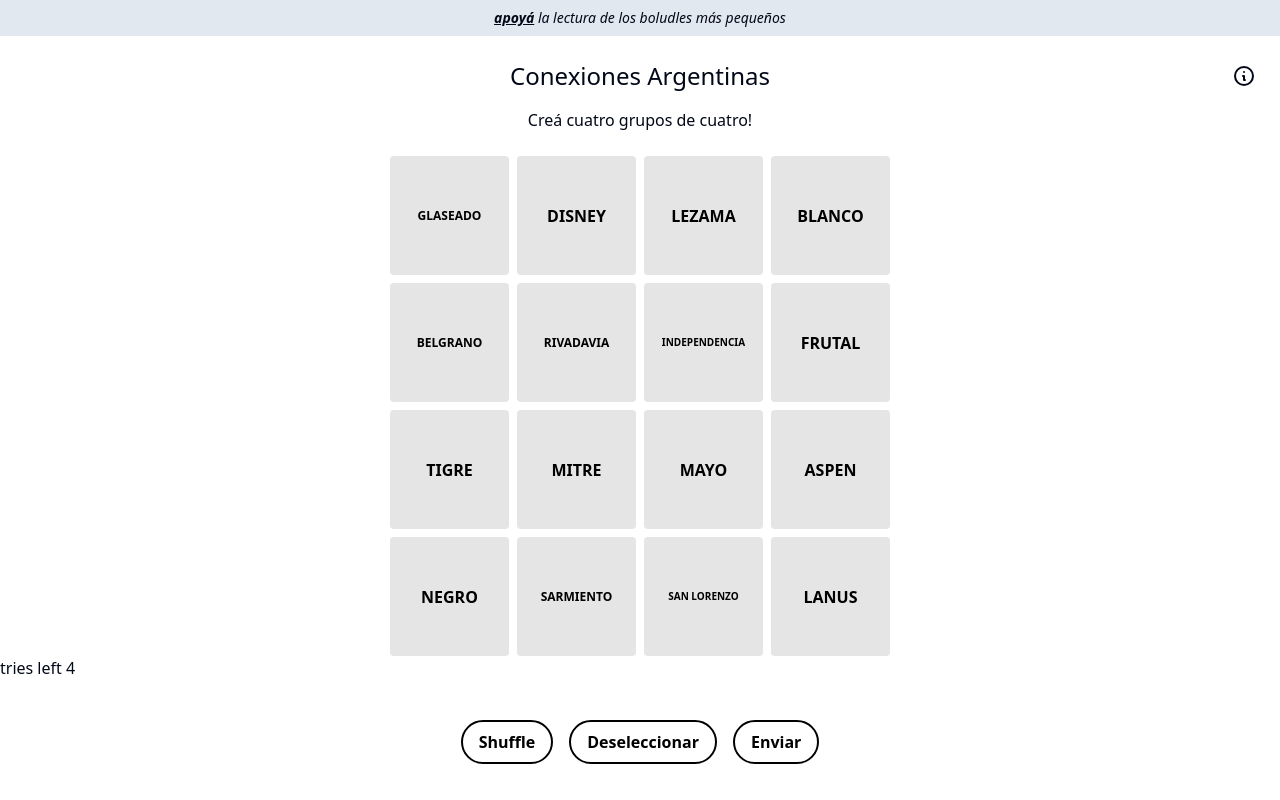
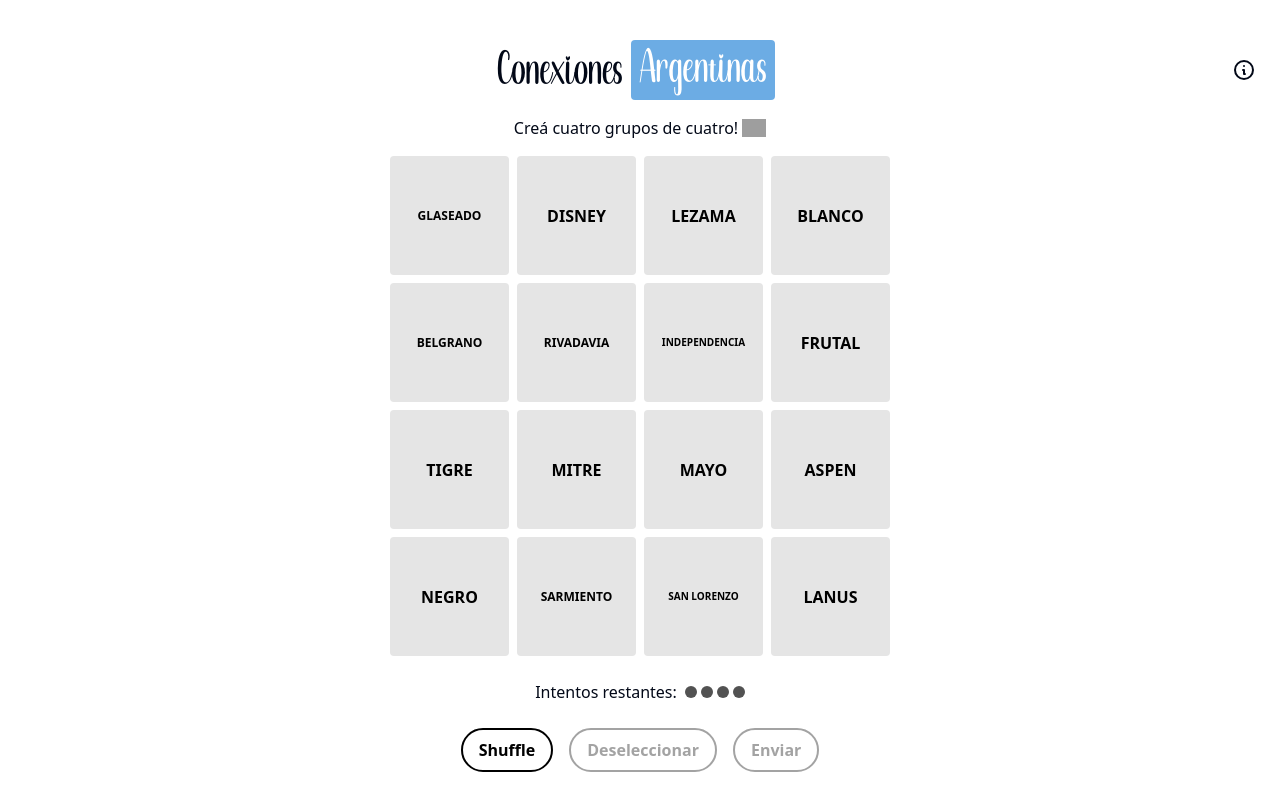
Before and after one commit to sjaquemate/boluxiones, a React (Create React App) app: page / in a window 1280 px wide. Built offline with nearby package versions, Linux system fonts and the light colour scheme; grey boxes are pictures that could not be loaded.

Commit message:
new iteration

```diff
--- a/src/App.tsx
+++ b/src/App.tsx
@@ -4,6 +4,7 @@
 import { shuffleInPlace, shuffleSubsetInplace } from './arrayUtil';
 import { SolutionRow } from './components/SolutionRow';
 import logoTango from './assets/logoTango.jpg'
+import Mate from './assets/mate.png'
 
 const orderedPositions = createOrderedPositions()
 
@@ -22,23 +23,21 @@
 }
 
 function getFontSize(wordLength: number) {
-  if (wordLength < 7) {
+  if (wordLength < 8) {
     return "text-md"
-  } else if (wordLength < 6) {
-    return "text-sm"
-  } else if (wordLength < 10) {
+  } else if (wordLength < 11) {
     return "text-xs"
-  } else if (wordLength < 20) {
+  } else if (wordLength < 14) {
     return "text-[10px]"
   } else {
-    return "text-xs"
+    return "text-[7px]"
   }
 }
 
 function Tile({ setTileWidth, tileData, containerWidth }: { setTileWidth: (width: number) => void, tileData: TileData, containerWidth?: number }) {
 
   const { word, status, selected, setSelected, initialPosition, position } = tileData
-  const fontSize = getFontSize(word.length)
+  const fontSize = getFontSize(Math.max(...word.split('\n').map(partial => partial.length)))
 
   const [tileRef, tileWidth] = useContainer()
 
@@ -61,9 +60,9 @@
   const zIndex = 16 - getOrderedIndexOfPosition(position)
 
   let animation = ''
-  if(status === "correct") {
-    animation = 'animate-bounce-correct'
-  } else if(status === "wrong") {
+  if (status === "correct") {
+    animation = 'animate-bounce-correct bg-blue-300'
+  } else if (status === "wrong") {
     animation = 'animate-bounce-wrong'
   }
 
@@ -86,7 +85,7 @@
       }}>
 
       <div key={word} className={
-        twMerge('flex h-full w-full items-center justify-center font-bold uppercase select-none',
+        twMerge('flex h-full w-full items-center justify-center font-bold uppercase select-none whitespace-pre text-center',
           fontSize,
           `${selected ? 'text-white' : 'text-black'}`
         )}>{word}</div>
@@ -150,11 +149,35 @@
   }
 ]
 
+// const groupings: Grouping[] = [
+//   {
+//     group: "Equipos de futbol",
+//     color: 'rgba(184,130,198,1)',
+//     words: ["ABC", "ABCD", "ABCDE", "ABCDEF"]
+//   },
+//   {
+//     group: "Sabores de alfajor",
+//     color: "rgba(160,195,90,1)",
+//     words: ["ABCDEFG", "ABCDEFGH", "ABCDFGHI", "ABCDEFGHIJ"]
+//   },
+//   {
+//     group: "Plazas y parques",
+//     color: "rgba(175,196,239,1)",
+//     words: ["ABCDEFGHIJK", "ABCDEFGHIJKL", "ABCDEFGHIJKLM", "ABCDEFGHIJKLMN"]
+//   },
+//   {
+//     group: "Radios",
+//     color: "rgba(247,222,108,1)",
+//     words: ["ABCDEFGHIJKLMNO", "ABCDEFGHIJKLMNOP", "ABCDEFGHIJKLMNOPQ", "ABCDEFGHIJKLMNOPQR"]
+//   }
+// ]
+
 type TileStatus = "correct" | "wrong" | undefined
 
-function useTileDatas(wordList: string[]): [TileData[], () => void, () => void, () => void, Solution[], number] {
-  const shuffledWords = shuffleSubsetInplace([...wordList], wordList.map((_,index) => index))
-  const [data, setData] = useState<{ word: string, status: TileStatus }[]>(() => shuffledWords.map(word => ({word: word, status: undefined})))
+function useTileDatas(wordList: string[], shuffleInitial: boolean, oneAwayFn: () => void) {
+  const shuffledWords = shuffleInitial ? shuffleSubsetInplace([...wordList], wordList.map((_, index) => index)) : [...wordList]
+
+  const [data, setData] = useState<{ word: string, status: TileStatus }[]>(() => shuffledWords.map(word => ({ word: word, status: undefined })))
   const words = data.map(d => d.word)
 
 
@@ -169,7 +192,7 @@
 
   const correctAttempts = attemps.filter(attempt => attempt.correct)
   const numberOfIncorrectAttempts = attemps.length - correctAttempts.length
-  const triesLeft = 4 - numberOfIncorrectAttempts
+  const noOfAttemptsRemaining = Math.max(4 - numberOfIncorrectAttempts, 0)
 
   const solutions: Solution[] = correctAttempts.map(attempt => (groupings.find(grouping => grouping.group === areSameGroup(attempt.words)!)!))
   const numberOfSolutions = solutions.length
@@ -205,23 +228,33 @@
         setTimeout(() => setTileStatus(selectedWords[2], "correct"), 200)
         setTimeout(() => setTileStatus(selectedWords[3], "correct"), 300)
       } else if (oneDifferent(selectedWords)) {
-        setTileStatus(selectedWords[0], "wrong")
-        setTileStatus(selectedWords[1], "wrong")
-        setTileStatus(selectedWords[2], "wrong")
-        setTileStatus(selectedWords[3], "wrong")
-        setTimeout(() => setTileStatus(selectedWords[0], undefined), 1_000)
-        setTimeout(() => setTileStatus(selectedWords[1], undefined), 1_000)
-        setTimeout(() => setTileStatus(selectedWords[2], undefined), 1_000)
-        setTimeout(() => setTileStatus(selectedWords[3], undefined), 1_000)
+        oneAwayFn()
+        console.log('one away...')
+        setTimeout(() => setTileStatus(selectedWords[0], "correct"), 0)
+        setTimeout(() => setTileStatus(selectedWords[1], "correct"), 100)
+        setTimeout(() => setTileStatus(selectedWords[2], "correct"), 200)
+        setTimeout(() => setTileStatus(selectedWords[3], "correct"), 300)
+        setTimeout(() => setTileStatus(selectedWords[0], "wrong"), 1_000)
+        setTimeout(() => setTileStatus(selectedWords[1], "wrong"), 1_000)
+        setTimeout(() => setTileStatus(selectedWords[2], "wrong"), 1_000)
+        setTimeout(() => setTileStatus(selectedWords[3], "wrong"), 1_000)
+        setTimeout(() => setTileStatus(selectedWords[0], undefined), 2_000)
+        setTimeout(() => setTileStatus(selectedWords[1], undefined), 2_000)
+        setTimeout(() => setTileStatus(selectedWords[2], undefined), 2_000)
+        setTimeout(() => setTileStatus(selectedWords[3], undefined), 2_000)
       } else {
-        setTileStatus(selectedWords[0], "wrong")
-        setTileStatus(selectedWords[1], "wrong")
-        setTileStatus(selectedWords[2], "wrong")
-        setTileStatus(selectedWords[3], "wrong")
-        setTimeout(() => setTileStatus(selectedWords[0], undefined), 1_000)
-        setTimeout(() => setTileStatus(selectedWords[1], undefined), 1_000)
-        setTimeout(() => setTileStatus(selectedWords[2], undefined), 1_000)
-        setTimeout(() => setTileStatus(selectedWords[3], undefined), 1_000)
+        setTimeout(() => setTileStatus(selectedWords[0], "correct"), 0)
+        setTimeout(() => setTileStatus(selectedWords[1], "correct"), 100)
+        setTimeout(() => setTileStatus(selectedWords[2], "correct"), 200)
+        setTimeout(() => setTileStatus(selectedWords[3], "correct"), 300)
+        setTimeout(() => setTileStatus(selectedWords[0], "wrong"), 1_000)
+        setTimeout(() => setTileStatus(selectedWords[1], "wrong"), 1_000)
+        setTimeout(() => setTileStatus(selectedWords[2], "wrong"), 1_000)
+        setTimeout(() => setTileStatus(selectedWords[3], "wrong"), 1_000)
+        setTimeout(() => setTileStatus(selectedWords[0], undefined), 2_000)
+        setTimeout(() => setTileStatus(selectedWords[1], undefined), 2_000)
+        setTimeout(() => setTileStatus(selectedWords[2], undefined), 2_000)
+        setTimeout(() => setTileStatus(selectedWords[3], undefined), 2_000)
       }
     }
   }
@@ -265,7 +298,7 @@
     setSelectedWords(prev => prev.filter(prev => prev !== word))
   }
 
-  return [data.map((d, index) => {
+  const tileDatas = data.map((d, index) => {
     const word = d.word
     return {
       word: word,  // data
@@ -281,9 +314,20 @@
       initialPosition: orderedPositions.at(index)!,  // position
       position: positions.at(index)!, // position
     }
-  }), shuffle, deselectAll, submit, solutions, triesLeft]
+  })
 
-
+  const canDeselect = selectedWords.length > 0
+  const canSubmit = selectedWords.length === 4 && noOfAttemptsRemaining > 0
+  return {
+    tileDatas: tileDatas,
+    shuffle: shuffle,
+    canDeselect: canDeselect,
+    deselectAll: deselectAll,
+    canSubmit: canSubmit,
+    submit: submit,
+    solutions,
+    noOfAttemptsRemaining: noOfAttemptsRemaining
+  }
 }
 
 function useContainer() {
@@ -314,40 +358,85 @@
 
 function oneDifferent(words: string[]): boolean {
   const groups = words.map(word => findGroup(word))
-  return (new Set(groups).size === 2)
+  const groupSet = new Set(groups)
+  return groupSet.size === 2 && Array.from(groupSet.values()).every(word => {
+    const numMatches = groups.filter(w => w === word).length
+    return numMatches === 1 || numMatches === 3
+  })
 }
 
-function ButtonButton({ label, onClick }: { label: string, onClick: () => void }) {
+function ButtonButton({ label, onClick, disabled }: { label: string, onClick: () => void, disabled?: boolean }) {
   return <button
-    onClick={onClick}
-    className="rounded-3xl font-bold text-center text-black py-2 px-4 border-solid border-2 border-black">
+    onClick={() => disabled ? () => {} :  onClick()}
+    className={twMerge(
+      "rounded-3xl font-bold text-center  py-2 px-4 border-solid border-2",
+      "transition duration-300",
+      disabled ? "text-neutral-400 border-neutral-400" : "text-black border-black"
+    )}>
     {label}
   </button>
 }
 
+function RemainingDot() {
+  return <div className='bg-neutral-600 w-3 h-3 rounded-full'></div>
+}
+
+function Alert({ visible }: { visible: boolean }) {
+  return (
+    <div className={twMerge(
+      "absolute left-0 right-0 bottom-0 top-0 transition duration-500",
+      visible ? "opacity-100" : "opacity-0"
+    )}>
+      <div className='flex flex-col items-center'>
+        <div className='bg-black px-2 py-1 rounded-sm text-white font-bold'>
+          A una palabra...
+        </div>
+        {/* <div className="border-solid border-t-black border-t-4 border-x-4 border-x-transparent  border-b-0" /> */}
+      </div>
+    </div>
+  )
+}
+
+function useEnableForMS(initial: boolean, delay: number, msToDisable: number) {
+  const [value, setValue] = useState(initial)
+  const triggerEnable = () => {
+    setTimeout(() => setValue(true), delay)
+    setTimeout(() => setValue(false), msToDisable)
+  }
+
+  return [value, triggerEnable] as const
+}
+
 export default function App() {
 
-  const [tileDatas, shuffle, deselectAll, submit, solutions, triesLeft] = useTileDatas(wordList)
+  const [alertVisisble, triggerAlert] = useEnableForMS(false, 500, 2_000)
+
+  const { tileDatas, shuffle, canDeselect, deselectAll, submit, canSubmit, solutions, noOfAttemptsRemaining } = useTileDatas(
+    wordList,
+    true,
+    triggerAlert
+  )
+
 
   const [containerRef, containerWidth] = useContainer()
   const [tileWidth, setTileWidth] = useState<number>()
 
   return (
     <div className="h-screen w-screen flex flex-col">
-      <div className="px-5 py-2 bg-slate-200">
+      {/* <div className="px-5 py-2 bg-slate-200">
         <p className="text-sm italic mx-5 text-center">
           <a className="underline font-bold" href="https://www.leer.org/donar">
             apoyá
           </a>{' '}
           la lectura de los boludles más pequeños
         </p>
-      </div>
+      </div> */}
       {/* <div className='flex w-full justify-center -translate-x-2'>
         <img src={logoTango} width={300}/>
       </div> */}
-      <div className="mt-6 flex items-center">
+      <div className="mt-10 flex items-center">
         <div className="flex-1"></div>
-        <p className="text-2xl">Conexiones Argentinas</p>
+        <div className="text-4xl font-argentina">Conexiones</div> <div className='text-4xl font-argentina bg-[#6CACE4] px-2 pb-3 pt-2 mx-2 rounded-sm text-white'>Argentinas</div>
         <div className="flex-1">
           <div className="flex justify-end mr-6">
             <InformationCircleIcon
@@ -361,10 +450,18 @@
         _____________________________________________________________-
       </div> */}
       <div className="mt-4 flex justify-center items-center ">
-        Creá cuatro grupos de cuatro!
+        <div className='relative flex items-center gap-1'>
+          <span>
+            Creá cuatro grupos de cuatro!
+          </span>
+          {/* <div className='flex w-full justify-center -translate-x-2'> */}
+          <img src={Mate} className='w-6' />
+          {/* </div> */}
+          <Alert visible={alertVisisble} />
+
+        </div>
       </div>
-      <div className="mt-6 mx-2">
-
+      <div className="mt-4 mx-2">
         <div className="flex justify-center w-full ">
           <div ref={containerRef} className="relative w-full max-w-[500px]" >
             <div className="absolute w-full h-full" >
@@ -381,13 +478,16 @@
           </div>
         </div>
       </div>
-      <div>
-        tries left {triesLeft}
+      <div className='mt-6 flex justify-center w-full gap-2 items-center'>
+        <div>Intentos restantes:</div>
+        <div className='flex gap-1'>
+          {Array.from(Array(noOfAttemptsRemaining)).map(_ => <RemainingDot />)}
+        </div>
       </div>
-      <div className='mt-10 gap-x-4 flex justify-center'>
+      <div className='mt-6 gap-x-4 flex justify-center'>
         <ButtonButton label='Shuffle' onClick={shuffle} />
-        <ButtonButton label='Deseleccionar' onClick={deselectAll} />
-        <ButtonButton label='Enviar' onClick={submit} />
+        <ButtonButton label='Deseleccionar' onClick={deselectAll} disabled={!canDeselect} />
+        <ButtonButton label='Enviar' onClick={submit} disabled={!canSubmit} />
       </div>
     </div>
   )
--- a/src/styles/tailwind.css
+++ b/src/styles/tailwind.css
@@ -1,6 +1,11 @@
 @tailwind base;
 @tailwind components;
 @tailwind utilities;
+
+@font-face {
+  font-family: "Argentina";
+  src: url("./fonts/argentina.otf");
+}
 
 @layer base {
   :root {
--- a/tailwind.config.js
+++ b/tailwind.config.js
@@ -17,6 +17,9 @@
       },
     },
     extend: {
+      fontFamily: {
+        argentina: ['"Argentina"', "sans-serif"],
+      },
       colors: {
         border: "hsl(var(--border))",
         input: "hsl(var(--input))",
```
Also changed, not shown: src/styles/fonts/argentina.otf (added), 12 other files (tests, documents, lock files or other folders).
